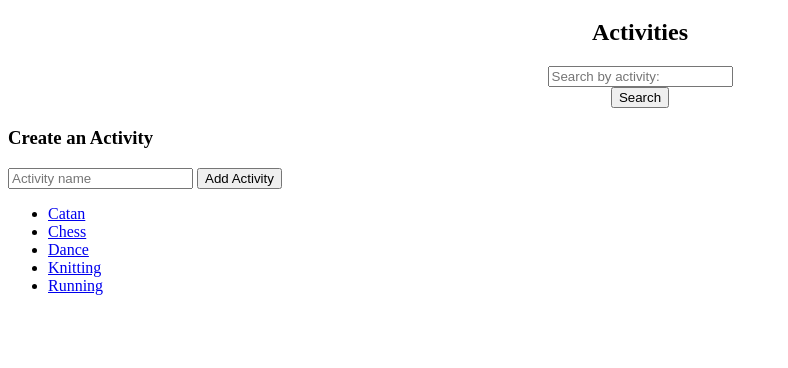
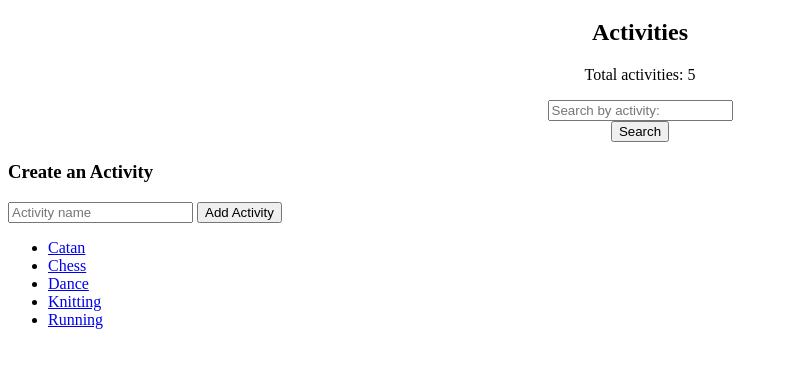
Before and after one commit to henRotunno/8_Knit, a Django app: page /activities/ in a window 1280 px wide. Shown: the part 68-436 px from the top of the page, without its empty margins (0-788 px from the left). Run offline with Django 5.2, Linux system fonts and the light colour scheme; data comes from the database, SQL or seed files in the repository.

Commit message:
agg, final push for a3

```diff
--- a/activities/views.py
+++ b/activities/views.py
@@ -1,4 +1,5 @@
 from django.db.models import Q
+from django.db.models import Count
 
 from activities.models import Friends, Notifications, Recommendations, Activities
 from django.shortcuts import get_object_or_404, render, redirect
@@ -44,43 +45,39 @@ class Recommendation(ListView):
 
 class Hobbies(View):
 
-    def get(self, request):
-        q = request.GET.get("q", "")
-
+    def build_response(self, request, q):
         if q:
-            activities = Activities.objects.filter(
-                Q(activity_name__icontains=q)
-            )
+            activities = Activities.objects.filter(Q(activity_name__icontains=q))
         else:
             activities = Activities.objects.all()
+
+        # Aggregations based on the filtered results
+        total_activities = activities.count()
+        activities_per_category = (
+            activities
+            .values('category')
+            .annotate(total=Count('activity_id'))
+            .order_by('-total')
+        )
 
         return render(
             request,
             "activities.html",
             context={
                 "Activities": activities,
-                "q": q
+                "q": q,
+                "total_activities": total_activities,
+                "totals": activities_per_category,
             }
         )
 
+    def get(self, request):
+        q = request.GET.get("q", "")
+        return self.build_response(request, q)
+
     def post(self, request):
-        q = request.POST.get("q") or request.GET.get("q")
-
-        if q:
-            activities = Activities.objects.filter(
-                Q(activity_name__icontains=q)
-            )
-        else:
-            activities = Activities.objects.all()
-
-        return render(
-            request,
-            "activities.html",
-            context={
-                "Activities": activities,
-                "q": q
-            }
-        )
+        q = request.POST.get("q") or request.GET.get("q") or ""
+        return self.build_response(request, q)
 # base
 from django.views.generic import DetailView
 
--- a/templates/activities.html
+++ b/templates/activities.html
@@ -8,6 +8,15 @@
 
 <div class="d-flex align-items-center justify-content-between mt-3">
     <h2 style="text-align:center;" class="mb-0">Activities</h2>
+</div>
+
+    <div class="activity-summary" style="text-align:center;">
+  <p>Total activities: {{ total_activities }}</p>
+  <ul>
+    {% for row in activities_per_category %}
+      <li>{{ row.category|default:"Uncategorized" }}: {{ row.total }}</li>
+    {% endfor %}
+  </ul>
 </div>
 
 
```
Also changed, not shown: 2 other files.
